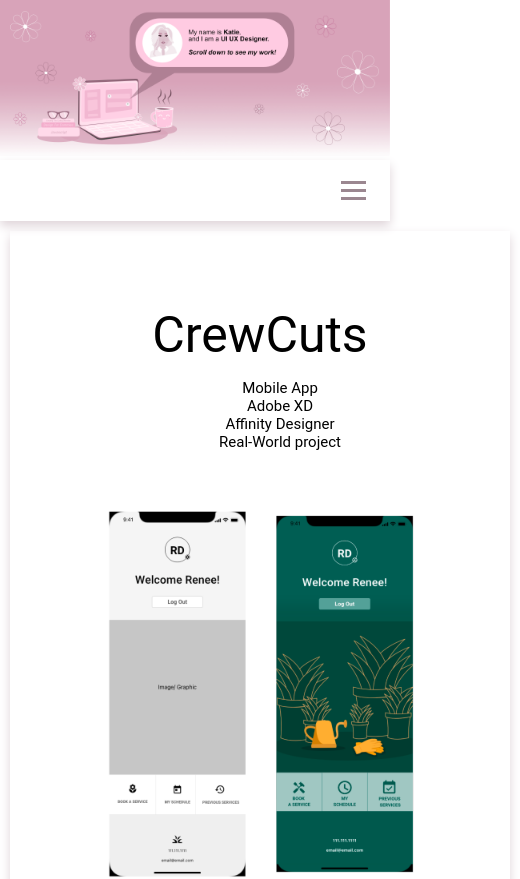
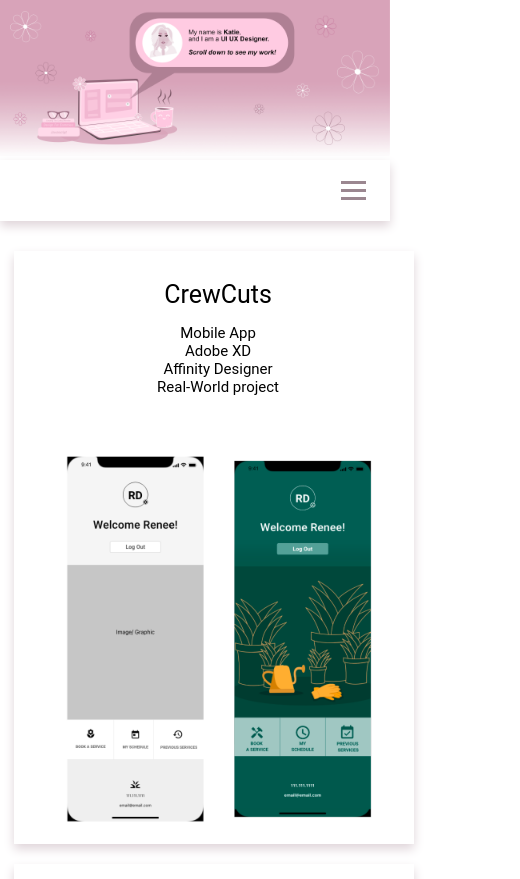
Before and after one commit to katherinestout/portfolio.stout, a React (Create React App) app in the folder portfolio/: page /work in a window 390 px wide. Shown: the top 879 px of the page, 520 px wide, since content can reach past the window. Built offline with nearby package versions, Linux system fonts and the light colour scheme; a web font is replaced by a local one.

Commit message:
front page responsiveness

```diff
--- a/portfolio/src/routes/projects/components/mainPage.js
+++ b/portfolio/src/routes/projects/components/mainPage.js
@@ -13,9 +13,9 @@
           <div className="div1">
             <div className="div2">
               <span className="project-title">CrewCuts </span>
-              <br />
               <span className="project-content">
-                <ul>
+
+              <ul>
                   <li>Mobile App</li>
                   <li>Adobe XD</li>
 
@@ -23,6 +23,8 @@
                   <li>Real-World project</li>
                 </ul>
               </span>
+
+
             </div>
           </div>
 
--- a/portfolio/src/routes/projects/styles/mainPage.scss
+++ b/portfolio/src/routes/projects/styles/mainPage.scss
@@ -4,6 +4,10 @@
 .project-container {
     display: grid;
     grid-template-columns: auto auto;
+    margin-left: 10%;
+    margin-right: 10%;
+    margin-top: 5%;
+    margin-bottom: 5%;
 
 
     a:link {
@@ -14,7 +18,7 @@
 
     .project {
 
-        padding: 50px;
+        padding: 3%;
         background-color: $white;
         margin: 10px;
         box-shadow: 0px 5px 10px $main-shadow;
@@ -33,6 +37,7 @@
                 // display: inline-block;
                 align-self: flex-end;
                 padding: 25px;
+                text-align: right;
                 .project-title {
                     font-size: 50px;
                     color: black;
@@ -48,6 +53,8 @@
 
                     ul {
                         list-style-type: none;
+                        text-align: right;
+                        padding-left: 0;
                     }
 
 
@@ -75,11 +82,100 @@
     }
 }
 
+@media only screen and (max-width: 992px) {
+
+.project-container {
+    display: grid;
+    grid-template-columns: auto auto;
+    margin-left: 10%;
+    margin-right: 10%;
+
+
+    a:link {
+        text-decoration: none;
+
+    }
+
+
+    .project {
+
+        // padding: 50px;
+        background-color: $white;
+        margin: 10px;
+        box-shadow: 0px 5px 10px $main-shadow;
+
+        display: grid;
+        grid-template-columns: repeat(2, 1fr);
+        grid-template-rows: 1fr;
+        grid-column-gap: 0px;
+        grid-row-gap: 0px;
+        padding: 2%;
+
+        .div1 {
+
+            display: flex;
+            height: 100%;
+            text-align: center;
+
+            .div2 {
+
+                align-self: flex-end;
+                padding: 25px;
+                text-align: center;
+
+                .project-title {
+                    font-size: 50px;
+                    color: black;
+                    text-align: center;
+
+
+                }
+
+                .project-content {
+                    font-size: 15px;
+                    color: black;
+                    // line-height: 50%;
+
+                    ul {
+                        list-style-type: none;
+                        text-align: center;
+
+                    }
+
+
+            }
+            }
+
+
+        }
+
+
+
+        .front-graphic {
+            height: 400px;
+
+        }
+
+
+
+
+    }
+
+    .project:hover {
+        background-color: $white;
+        transition: 0.5s;
+    }
+}
+
+}
+
 @media only screen and (max-width: 768px) {
 
     .project-container {
         display: grid;
         grid-template-columns: auto;
+        margin-left: 5%;
+        margin-right: 5%;
 
 
 
@@ -91,6 +187,7 @@
             grid-row-gap: 0px;
 
             text-align: center;
+            padding: 1%;
 
 
             .div1 {
@@ -113,3 +210,52 @@
         }
     }
 }
+
+
+@media only screen and (max-width: 576px) {
+
+    .project-container {
+        display: grid;
+        grid-template-columns: auto;
+        margin-left: 1%;
+        margin-right: 1%;
+
+
+        .project {
+            display: grid;
+            grid-template-columns: 1fr;
+            grid-template-rows: repeat(.5, 1fr);
+            grid-column-gap: 0px;
+            grid-row-gap: 0px;
+
+            text-align: center;
+            padding: 1%;
+
+
+            .div1 {
+                display: grid;
+
+                text-align: center;
+                grid-area: 1 / 1 / 2 / 2;
+
+
+            .div2 {
+
+                text-align: center;
+
+                .project-title {
+                    font-size: 25px;
+                }
+                .project-content {
+                    font-size: 15px;
+                }
+
+            }
+            }
+            .div3 {
+                grid-area: 2 / 1 / 3 / 2;
+                text-align: center;
+            }
+        }
+    }
+}
```
